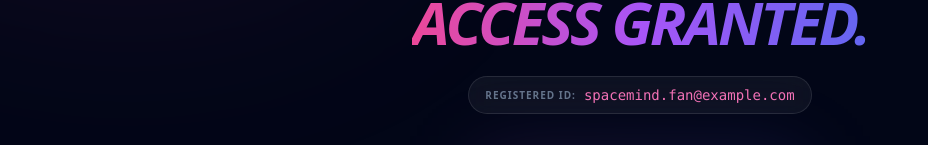
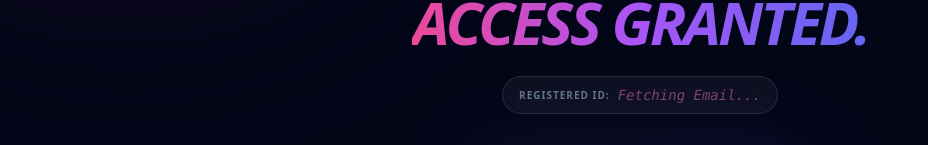
Before and after one commit to spacemindhiro/direct-cheers, a Next.js app: page /demo/thanks in a window 1280 px wide. Shown: the part 284-429 px from the top of the page, without its empty margins (0-928 px from the left). Built offline with nearby package versions, Linux system fonts and the light colour scheme.

Commit message:
デモの決済バイパスルート作成

```diff
--- a/app/demo/thanks/page.tsx
+++ b/app/demo/thanks/page.tsx
@@ -1,6 +1,6 @@
 'use client';
 
-import React, { useState, Suspense } from 'react'; // Suspenseを追加
+import React, { useState, useEffect, Suspense } from 'react';
 import Link from 'next/link';
 import { useSearchParams } from 'next/navigation';
 import { CheckCircle2, Wallet, ArrowRight, Sparkles, X, Smartphone, Info, Fingerprint } from "lucide-react";
@@ -11,11 +11,38 @@ function ThanksContent() {
   const [showModal, setShowModal] = useState(false);
   const [isRegistered, setIsRegistered] = useState(false);
 
-  const userEmail = searchParams.get('email') || "spacemind.fan@example.com";
+  // ⚡️ メアドの状態管理（最初はURLのパラメータを試み、なければLoading表示）
+  const [userEmail, setUserEmail] = useState(searchParams.get('email') || "Loading...");
   const serialNumber = "#001-20260326";
+
+  // ⚡️ セッションIDを使ってサーバーサイドからメアドを逆引きする
+  useEffect(() => {
+    const sessionId = searchParams.get('session_id');
+    const emailParam = searchParams.get('email');
+
+    // emailパラメータがプレースホルダー（{CHECKOUT...}）のまま、もしくは空の場合に実行
+    if (sessionId && (!emailParam || emailParam.includes('{'))) {
+      const fetchRealEmail = async () => {
+        try {
+          const res = await fetch(`/api/get-session?session_id=${sessionId}`);
+          const data = await res.json();
+          if (data.email) {
+            setUserEmail(data.email);
+          }
+        } catch (err) {
+          console.error("Failed to fetch real email:", err);
+        }
+      };
+      fetchRealEmail();
+    } else if (emailParam) {
+      // 正常にメアドが渡ってきている場合はそのままセット
+      setUserEmail(emailParam);
+    }
+  }, [searchParams]);
 
   const handlePasskeyRegister = async () => {
     console.log("Registering Passkey for:", userEmail);
+    // ここで生体認証の登録（WebAuthn）を呼ぶ想定
     setTimeout(() => {
       setIsRegistered(true);
     }, 800);
@@ -23,7 +50,6 @@ function ThanksContent() {
 
   return (
     <main className="max-w-4xl mx-auto pt-20 pb-32 px-6 relative z-10 text-center">
-      {/* ... ここにさっきのメインコンテンツ（mainタグの中身すべて）を貼り付け ... */}
       <div className="mb-12 flex flex-col items-center">
         <div className="w-20 h-20 bg-green-500/20 rounded-full flex items-center justify-center border border-green-500/50 mb-6 animate-pulse">
           <CheckCircle2 className="text-green-400" size={40} />
@@ -34,9 +60,16 @@ function ThanksContent() {
           <span className="bg-gradient-to-r from-pink-500 via-purple-500 to-indigo-500 bg-clip-text text-transparent">Access Granted.</span>
         </h1>
 
+        {/* ⚡️ 取得したメアドの表示エリア */}
         <div className="mt-6 px-4 py-2 bg-white/5 border border-white/10 rounded-full inline-flex items-center gap-2 backdrop-blur-md">
           <span className="text-[10px] font-bold text-slate-500 uppercase tracking-widest">Registered ID:</span>
-          <span className="text-sm font-mono text-pink-400">{userEmail}</span>
+          <span className="text-sm font-mono text-pink-400">
+            {userEmail === "Loading..." ? (
+              <span className="animate-pulse opacity-50 italic">Fetching Email...</span>
+            ) : (
+              userEmail
+            )}
+          </span>
         </div>
       </div>
 
@@ -125,17 +158,15 @@ function ThanksContent() {
   );
 }
 
-// --- ページ全体の構造（ここが修正のキモ） ---
+// --- ページ全体の構造 ---
 export default function ThanksPage() {
   return (
     <div className="min-h-screen bg-slate-950 text-slate-200 font-sans selection:bg-pink-500/30 overflow-x-hidden">
-      {/* 背景などはSuspenseの外でもOK */}
       <div className="fixed inset-0 overflow-hidden pointer-events-none">
         <div className="absolute top-[-10%] left-[-10%] w-[40%] h-[40%] bg-pink-500/10 blur-[120px] rounded-full" />
       </div>
 
-      {/* ⚡️ searchParamsを使うコンポーネントをSuspenseで囲む！ ⚡️ */}
-      <Suspense fallback={<div className="pt-40 text-center text-slate-500">Loading...</div>}>
+      <Suspense fallback={<div className="pt-40 text-center text-slate-500 animate-pulse font-black uppercase tracking-[0.4em]">Checking Payment...</div>}>
         <ThanksContent />
       </Suspense>
     </div>
```
